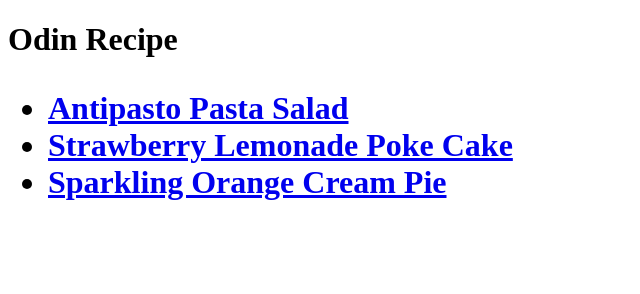
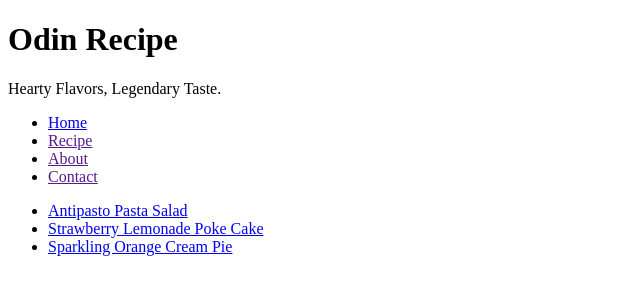
Before and after one commit to Zack-has/git_test, a plain HTML site: page index.html in a window 1280 px wide. Shown: the whole page, without its empty margins (0-640 px from the left). Drawn offline with Linux system fonts and the light colour scheme.

Commit message:
Update index.html

```diff
--- a/index.html
+++ b/index.html
@@ -4,7 +4,16 @@
     <meta charset="UTF-8">
     <title>The Odin Project</title>
  </head>
-<h1>Odin Recipe<h1>
+<h1>Odin Recipe</h1>
+  <p>Hearty Flavors, Legendary Taste.</p>
+     <nav>
+      <ul>
+         <li><a href="index.html">Home</a></li>
+         <li><a href="">Recipe</a></li>
+         <li><a href="">About</a></li>
+         <li><a href="">Contact</a></li>
+      </ul>
+     </nav>
  <body>
     <ul>
     <li><a href="Antipasto-Pasta-Salad.html">Antipasto Pasta Salad</a></li>
```
